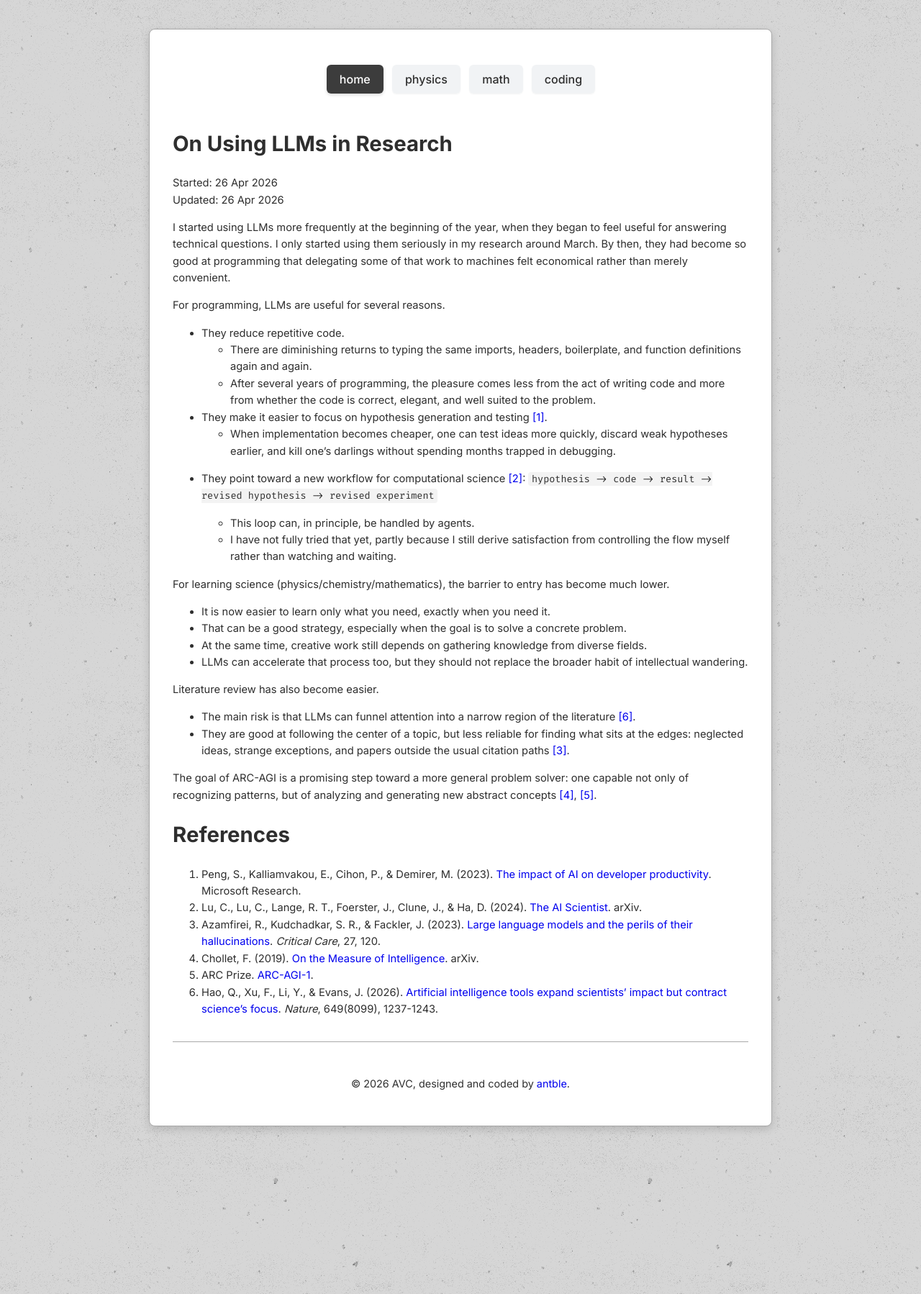
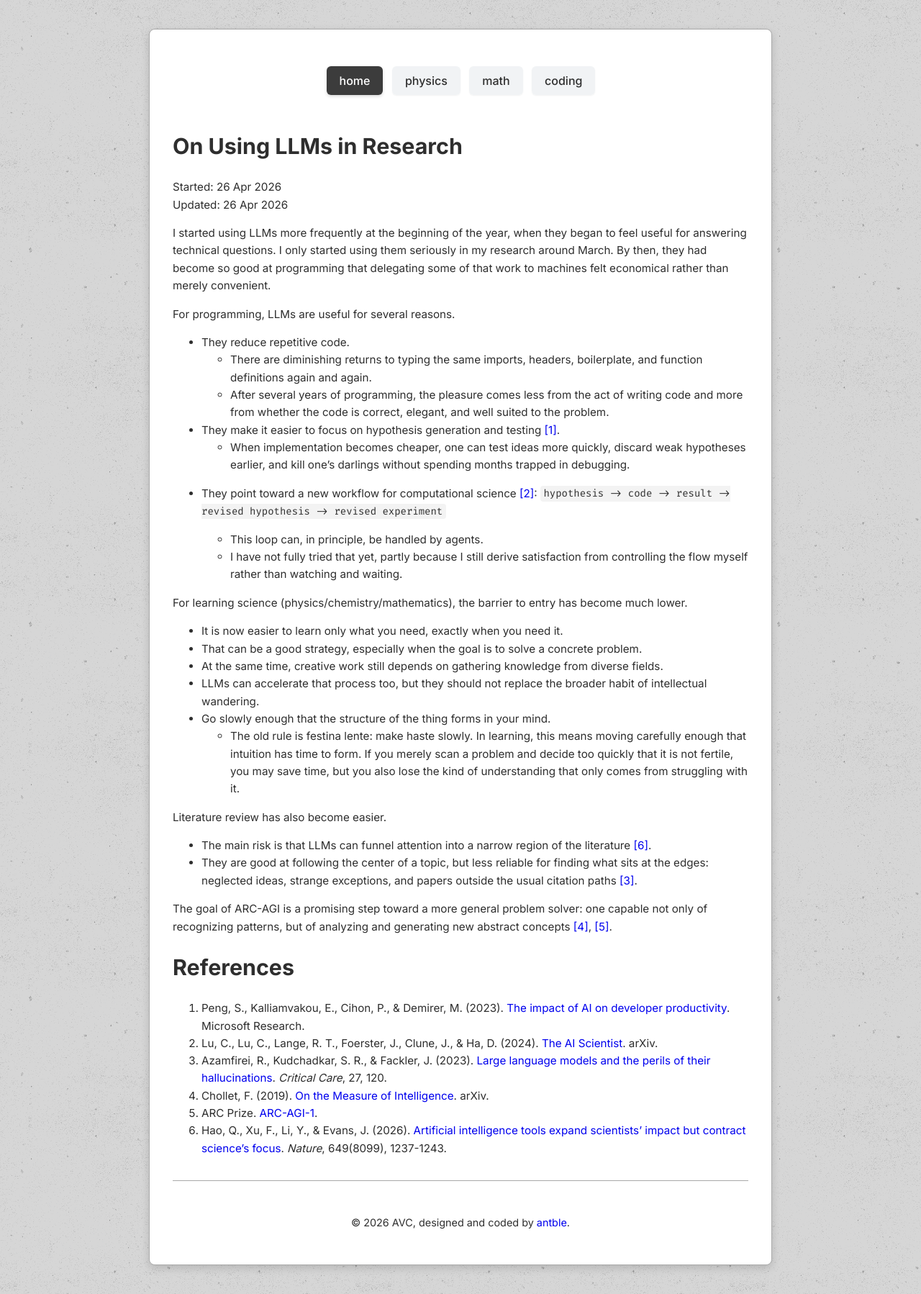
Before and after one commit to antble/antble.github.io, a Jekyll site: the page built from _posts/others/blog/1992-04-26-on-using-LLMs.md, in a window 1280 px wide. Shown: the whole page at 72% size. Built offline with Jekyll 4.4.1, drawn with Linux system fonts in a browser that asks for light colours.

Commit message:
update style responsiveness, add content

```diff
--- a/_posts/others/blog/1992-04-26-on-using-LLMs.md
+++ b/_posts/others/blog/1992-04-26-on-using-LLMs.md
@@ -29,6 +29,8 @@
   - That can be a good strategy, especially when the goal is to solve a concrete problem.
   - At the same time, creative work still depends on gathering knowledge from diverse fields.
   - LLMs can accelerate that process too, but they should not replace the broader habit of intellectual wandering.
+  - Go slowly enough that the structure of the thing forms in your mind.
+    - The old rule is festina lente: make haste slowly. In learning, this means moving carefully enough that intuition has time to form. If you merely scan a problem and decide too quickly that it is not fertile, you may save time, but you also lose the kind of understanding that only comes from struggling with it.
 
 Literature review has also become easier.
   - The main risk is that LLMs can funnel attention into a narrow region of the literature [[6]](#hao2026).
--- a/assets/css/main.css
+++ b/assets/css/main.css
@@ -8,12 +8,13 @@
 }
 
 html {
+  font-size: 16px;
   overflow-y: scroll;
 }
 
 body {
   font-family: 'Inter', -apple-system, BlinkMacSystemFont, "Segoe UI", Helvetica, Arial, sans-serif;
-  font-size: 11pt;
+  font-size: 0.95rem;
   line-height: 1.6; /* Increased for better readability */
   color: var(--text-color);
   background-color: var(--bg-color);
@@ -37,6 +38,14 @@
 
 /* Responsive adjustments */
 @media (max-width: 768px) {
+  html {
+    font-size: 15px;
+  }
+
+  body {
+    padding: 30px 16px;
+  }
+
   .container {
     padding: 1.5rem;
   }
@@ -48,6 +57,20 @@
     flex: 1; /* Allows links to grow equally */
     text-align: center; /* Centers text within each link */
     margin: 0 5px; /* Adds horizontal spacing between links */
+  }
+}
+
+@media (max-width: 480px) {
+  html {
+    font-size: 14px;
+  }
+
+  body {
+    padding: 20px 10px;
+  }
+
+  .container {
+    padding: 1.25rem;
   }
 }
 
```
